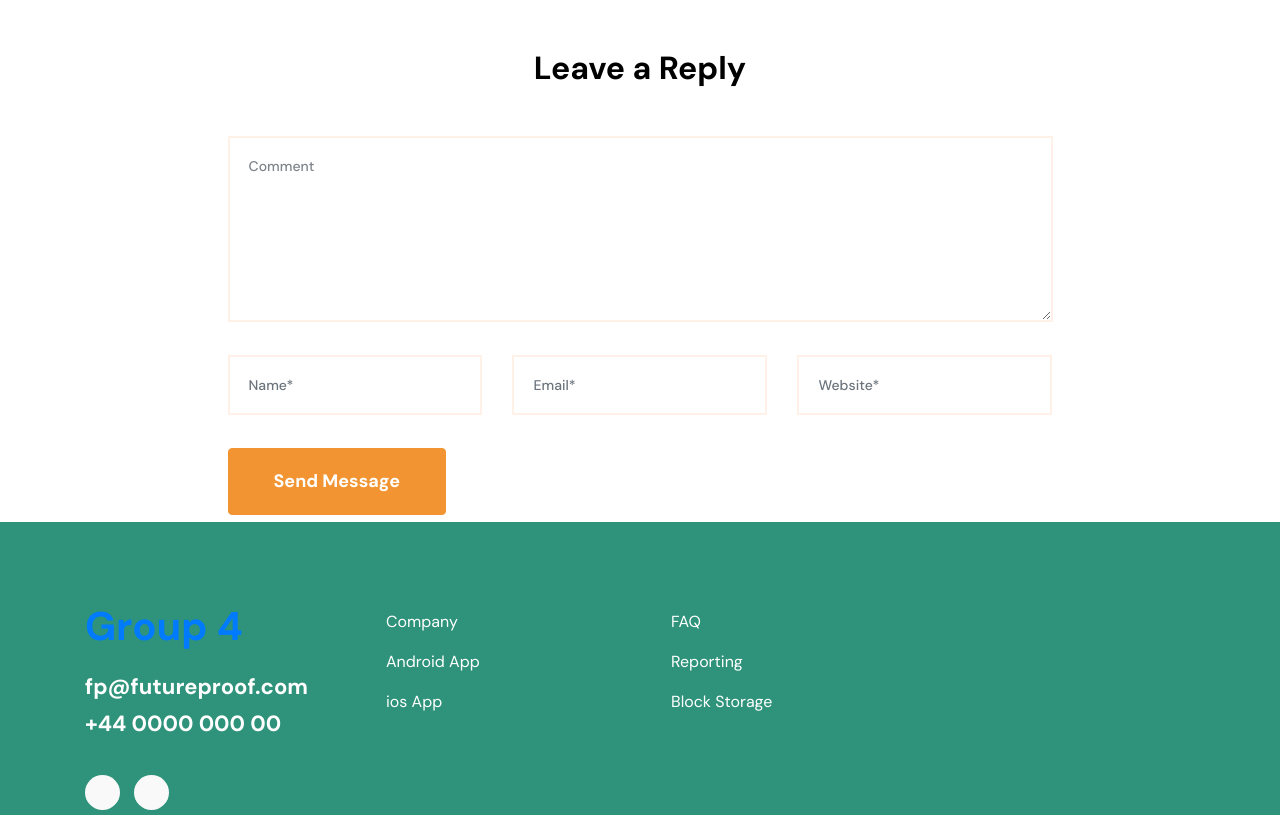
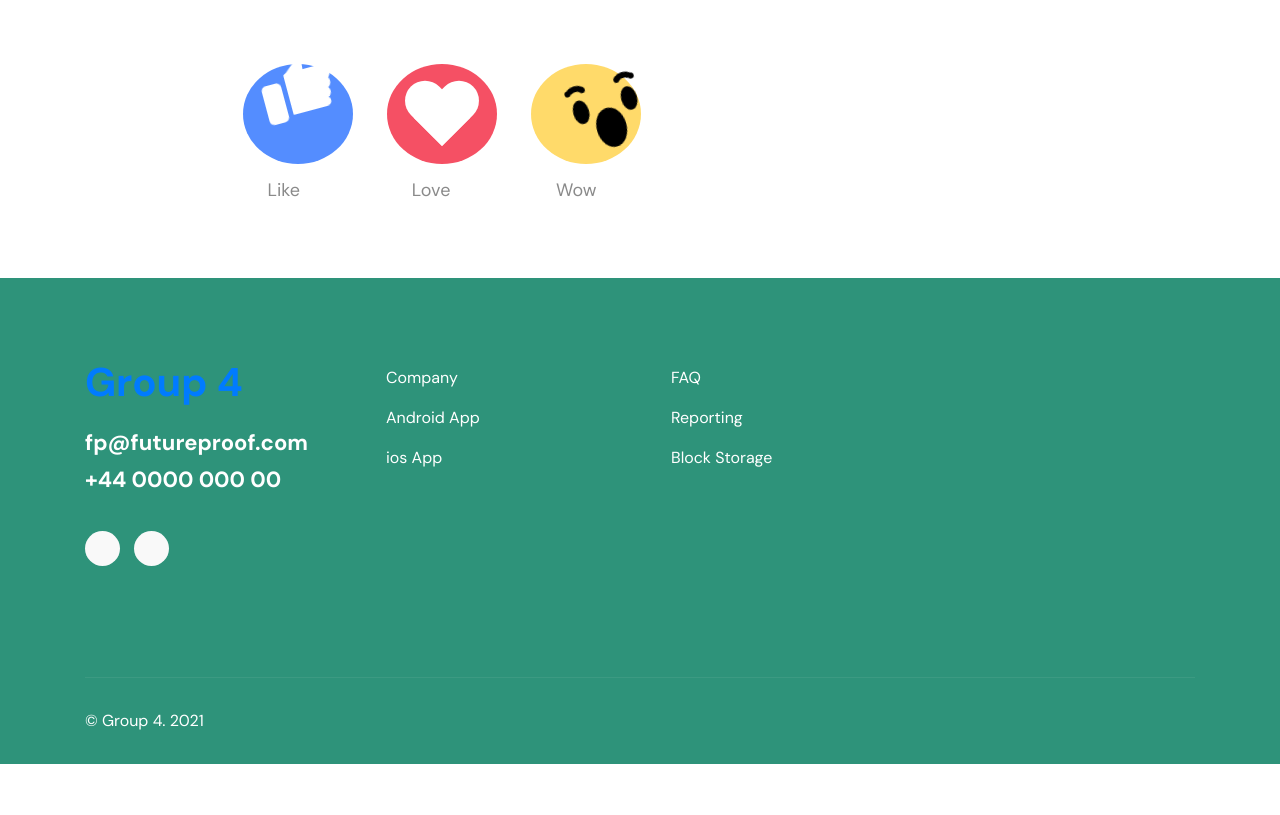
Before and after one commit to jamesquinn00/JournalProject, a website: page client/blog-single.html in a window 1280 px wide. Shown: the part 2079-2894 px from the top of the page. After the commit the page ends 2843 px from the top, so only its background shows below. Drawn offline with Linux system fonts and the light colour scheme; a script that the page names is missing; some icons are missing.

Commit message:
added emojis

```diff
--- /dev/null
+++ b/client/assets/css/emojis.css
@@ -0,0 +1,290 @@
+.emoji {
+  width: 110px;
+  height: 100px;
+  margin: 15px 15px 40px;
+  background: #ffda6a;
+  display: inline-block;
+  border-radius: 50%;
+  position: relative;
+  margin-bottom: 200px;
+}
+
+.emoji:after {
+  position: absolute;
+  bottom: -40px;
+  font-size: 18px;
+  width: 60px;
+  left: calc(50% - 30px);
+  color: #8a8a8a;
+}
+
+.emoji__face,
+.emoji__eyebrows,
+.emoji__eyes,
+.emoji__mouth,
+.emoji__heart,
+.emoji__hand,
+.emoji__thumb {
+  position: absolute;
+}
+
+.emoji__face:before,
+.emoji__face:after,
+.emoji__eyebrows:before,
+.emoji__eyebrows:after,
+.emoji__eyes:before,
+.emoji__eyes:after,
+.emoji__mouth:before,
+.emoji__mouth:after,
+.emoji__tongue:after,
+.emoji__heart:before,
+.emoji__heart:after,
+.emoji__hand:before,
+.emoji__hand:after,
+.emoji__thumb:before,
+.emoji__thumb:after {
+  position: absolute;
+  content: "";
+}
+
+.emoji__face {
+  width: inherit;
+  height: inherit;
+}
+
+.emoji--like {
+  background: #548dff;
+}
+
+.emoji--like:after {
+  content: "Like";
+}
+
+.emoji--like .emoji__hand {
+  left: 25px;
+  bottom: 30px;
+  width: 20px;
+  height: 40px;
+  background: #ffffff;
+  border-radius: 5px;
+  z-index: 0;
+  animation: hands-up 2s linear infinite;
+}
+
+.emoji--like .emoji__hand:before {
+  left: 25px;
+  bottom: 5px;
+  width: 40px;
+  background: inherit;
+  height: 10px;
+  border-radius: 2px 10px 10px 2px;
+  box-shadow: 1px -9px 0 1px #ffffff, 2px -19px 0 2px #ffffff,
+    3px -29px 0 3px #ffffff;
+}
+
+.emoji--like .emoji__thumb {
+  border-bottom: 20px solid #ffffff;
+  border-left: 20px solid transparent;
+  top: -25px;
+  right: -25px;
+  z-index: 2;
+  transform: rotate(5deg);
+  transform-origin: 0% 100%;
+  animation: thumbs-up 2s linear infinite;
+}
+
+.emoji--like .emoji__thumb:before {
+  border-radius: 50% 50% 0 0;
+  background: #ffffff;
+  width: 10px;
+  height: 12px;
+  left: -10px;
+  top: -8px;
+  transform: rotate(-15deg);
+  transform-origin: 100% 100%;
+  box-shadow: -1px 4px 0 -1px #ffffff;
+}
+
+.emoji--love {
+  background: #f55064;
+}
+
+.emoji--love:after {
+  content: "Love";
+}
+
+.emoji--love .emoji__heart {
+  left: calc(50% - 40px);
+  top: calc(50% - 40px);
+  width: 80px;
+  height: 80px;
+  animation: heart-beat 1s linear infinite alternate;
+}
+
+.emoji--love .emoji__heart:before,
+.emoji--love .emoji__heart:after {
+  left: calc(50% - 20px);
+  top: calc(50% - 32px);
+  width: 40px;
+  height: 64px;
+  background: #ffffff;
+  border-radius: 20px 20px 0 0;
+}
+
+.emoji--love .emoji__heart:before {
+  transform: translate(20px) rotate(-45deg);
+  transform-origin: 0 100%;
+}
+
+.emoji--love .emoji__heart:after {
+  transform: translate(-20px) rotate(45deg);
+  transform-origin: 100% 100%;
+}
+
+.emoji--wow:after {
+  content: "Wow";
+}
+
+.emoji--wow .emoji__face {
+  animation: wow-face 3s linear infinite;
+}
+
+.emoji--wow .emoji__eyebrows {
+  left: calc(50% - 3px);
+  height: 6px;
+  width: 6px;
+  border-radius: 50%;
+  background: transparent;
+  box-shadow: -18px 0 0 0 #000000, -33px 0 0 0 #000000, 18px 0 0 0 #000000,
+    33px 0 0 0 #000000;
+  animation: wow-brow 3s linear infinite;
+}
+
+.emoji--wow .emoji__eyebrows:before,
+.emoji--wow .emoji__eyebrows:after {
+  width: 24px;
+  height: 20px;
+  border: 6px solid #000000;
+  box-sizing: border-box;
+  border-radius: 50%;
+  border-bottom-color: transparent;
+  border-left-color: transparent;
+  border-right-color: transparent;
+  top: -3px;
+  left: calc(50% - 12px);
+}
+
+.emoji--wow .emoji__eyebrows:before {
+  margin-left: -25px;
+}
+
+.emoji--wow .emoji__eyebrows:after {
+  margin-left: 25px;
+}
+
+.emoji--wow .emoji__eyes {
+  width: 16px;
+  height: 24px;
+  left: calc(50% - 8px);
+  top: 35px;
+  border-radius: 50%;
+  background: transparent;
+  box-shadow: 25px 0 0 0 #000000, -25px 0 0 0 #000000;
+}
+
+.emoji--wow .emoji__mouth {
+  width: 30px;
+  height: 45px;
+  left: calc(50% - 15px);
+  top: 50%;
+  border-radius: 50%;
+  background: #000000;
+  animation: wow-mouth 3s linear infinite;
+}
+
+@keyframes heart-beat {
+  25% {
+    transform: scale(1.1);
+  }
+
+  75% {
+    transform: scale(0.6);
+  }
+}
+
+@keyframes wow-face {
+  15%,
+  25% {
+    transform: rotate(20deg) translateX(-25px);
+  }
+
+  45%,
+  65% {
+    transform: rotate(-20deg) translateX(25px);
+  }
+
+  75%,
+  100% {
+    transform: rotate(0deg) translateX(0);
+  }
+}
+
+@keyframes wow-brow {
+  15%,
+  65% {
+    top: 25px;
+  }
+
+  75%,
+  100%,
+  0% {
+    top: 15px;
+  }
+}
+
+@keyframes wow-mouth {
+  10%,
+  30% {
+    width: 20px;
+    height: 20px;
+    left: calc(50% - 10px);
+  }
+
+  50%,
+  70% {
+    width: 30px;
+    height: 40px;
+    left: calc(50% - 15px);
+  }
+
+  75%,
+  100% {
+    height: 50px;
+  }
+}
+
+@keyframes hands-up {
+  25% {
+    transform: rotate(15deg);
+  }
+
+  50% {
+    transform: rotate(-15deg) translateY(-10px);
+  }
+
+  75%,
+  100% {
+    transform: rotate(0deg);
+  }
+}
+
+@keyframes thumbs-up {
+  25% {
+    transform: rotate(20deg);
+  }
+
+  50%,
+  100% {
+    transform: rotate(5deg);
+  }
+}
--- a/client/blog-single.html
+++ b/client/blog-single.html
@@ -6,6 +6,7 @@
     <meta http-equiv="X-UA-Compatible" content="ie=edge" />
     <title>Group 4 Community Journaling website</title>
     <link rel="stylesheet" href="assets/css/style.css" />
+    <link rel="stylesheet" href="assets/css/emojis.css" />
     <script src="assets/vendors/jquery/jquery.min.js"></script>
     <script src="assets/js/loader.js"></script>
   </head>
@@ -179,69 +180,46 @@
                 </div>
               </div>
             </section>
-            <section class="comment-section">
-              <h2 class="section-title mb-5" data-aos="fade-up">
-                Leave a Reply
-              </h2>
-              <form action="/" method="post">
-                <div class="row">
-                  <div class="form-group col-12" data-aos="fade-up">
-                    <label for="comment" class="sr-only">Comment</label>
-                    <textarea
-                      name="comment"
-                      id="comment"
-                      class="form-control"
-                      placeholder="Comment"
-                      rows="10"
-                    >
-Comment</textarea
-                    >
-                  </div>
+
+            <!-- COMMENTS SECTION -->
+
+            <section class="comments_section">
+              <div id="disqus_thread"></div>
+              <script>
+                (function () {
+                  // DON'T EDIT BELOW THIS LINE
+                  var d = document,
+                    s = d.createElement("script");
+                  s.src =
+                    "https://https-group4-journalproject-netlify-app.disqus.com/embed.js";
+                  s.setAttribute("data-timestamp", +new Date());
+                  (d.head || d.body).appendChild(s);
+                })();
+              </script>
+            </section>
+
+            <!-- EMOJIS: -->
+            <section id="emojis_section">
+              <div class="emoji emoji--like">
+                <div class="emoji__hand">
+                  <div class="emoji__thumb"></div>
                 </div>
-                <div class="row">
-                  <div class="form-group col-md-4" data-aos="fade-right">
-                    <label for="name" class="sr-only">Name</label>
-                    <input
-                      type="text"
-                      name="name"
-                      id="name"
-                      class="form-control"
-                      placeholder="Name*"
-                    />
-                  </div>
-                  <div class="form-group col-md-4" data-aos="fade-up">
-                    <label for="email" class="sr-only">Email</label>
-                    <input
-                      type="email"
-                      name="email"
-                      id="email"
-                      class="form-control"
-                      placeholder="Email*"
-                      required
-                    />
-                  </div>
-                  <div class="form-group col-md-4" data-aos="fade-left">
-                    <label for="website" class="sr-only">Website</label>
-                    <input
-                      type="url"
-                      name="website"
-                      id="website"
-                      class="form-control"
-                      placeholder="Website*"
-                    />
-                  </div>
+              </div>
+              <!-- Love  Emoji-->
+              <div class="emoji emoji--love">
+                <div class="emoji__heart"></div>
+              </div>
+              <!-- WOW Emoji-->
+              <div class="emoji emoji--wow">
+                <div class="emoji__face">
+                  <div class="emoji__eyebrows"></div>
+                  <div class="emoji__eyes"></div>
+                  <div class="emoji__mouth"></div>
                 </div>
-                <div class="row">
-                  <div class="col-12" data-aos="fade-up">
-                    <input
-                      type="submit"
-                      value="Send Message"
-                      class="btn btn-warning"
-                    />
-                  </div>
-                </div>
-              </form>
+              </div>
             </section>
+
+            <!-- FOOTER -->
           </div>
         </div>
       </div>
```
Also changed, not shown: client/index.html (+0 -11 lines).
